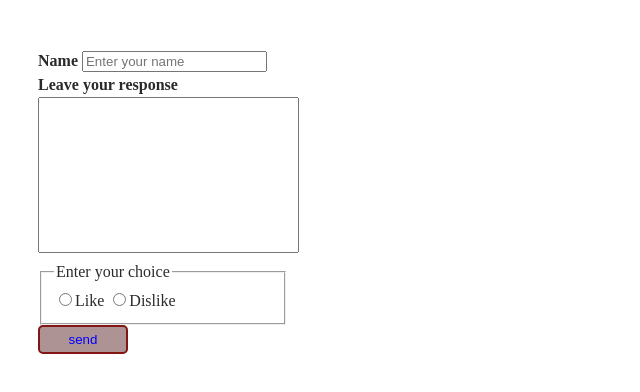
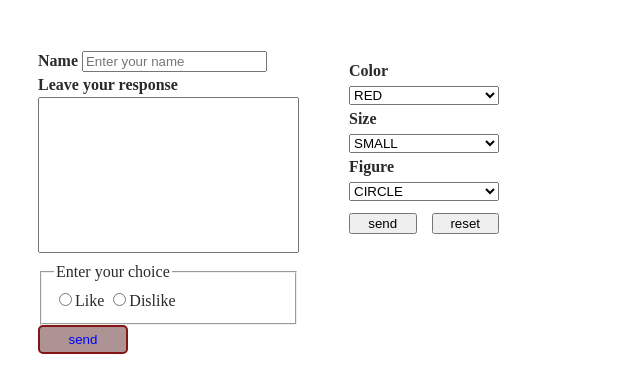
Before and after one commit to anrisanches/TRY-JS, a website built with Parcel: page src/html-8.2.html in a window 1280 px wide. Shown: the part 104-496 px from the top of the page, without its empty margins (0-640 px from the left). Built offline with nearby package versions, Linux system fonts and the light colour scheme.

Commit message:
select form

```diff
--- a/package.json
+++ b/package.json
@@ -4,8 +4,8 @@
   "main": "index.js",
   "source": "src/index.html",
   "scripts": {
-    "dev": "parcel src/*.html --open",
-    "build": "parcel build src/*.html --public-url /TRY-JS/"
+    "dev": "parcel --port 1144 src/*.html --open",
+    "build": "parcel build src/*.html --public-url /TRY-JS"
   },
   "repository": {
     "type": "git",
--- a/src/JS/lessons-8.2.js
+++ b/src/JS/lessons-8.2.js
@@ -130,8 +130,6 @@ function fillEntryField() {
 
     const parseUserData = JSON.parse(getDataLocalStorage);
 
-    console.log(parseUserData);
-
     if (getDataLocalStorage) {
         refs.input.value = parseUserData?.name;
 
@@ -141,5 +139,57 @@ function fillEntryField() {
 
 fillEntryField();
 
-const arr = [1, 2, 33, [54, 67, 87, [102, 203], 55, 57]];
-console.log(arr.flat(Infinity));
+// const arr = [1, 2, 33, [54, 67, 87, [102, 203], 55, 57]];
+// console.log(arr.flat(Infinity));
+
+const formSelect = document.querySelector('.form-select');
+
+initForm();
+
+formSelect.addEventListener('submit', onFormSelectSubmit);
+formSelect.addEventListener('change', onFormSelectChange);
+
+function onFormSelectSubmit(evt) {
+    evt.preventDefault();
+
+    const targetEl = evt.target.elements;
+
+    const formDataSelect = new FormData(formSelect);
+
+    formDataSelect.forEach((value, key) => {
+        console.log('key - ', key, 'value - ', value);
+    });
+
+    // const formData = new FormData(evt.currentTarget);
+
+    // formData.forEach((value, key) => {
+    //     console.log('key - ', key, 'value - ', value);
+    // });
+}
+
+function onFormSelectChange(evt) {
+    let parsedFilters = localStorage.getItem('selectedFilter');
+
+    parsedFilters = parsedFilters ? JSON.parse(parsedFilters) : {};
+
+    parsedFilters[evt.target.name] = evt.target.value;
+
+    if (parsedFilters) {
+        localStorage.setItem('selectedFilter', JSON.stringify(parsedFilters));
+    }
+
+    console.log(parsedFilters);
+}
+
+function initForm() {
+    let parsedFilters = localStorage.getItem('selectedFilter');
+
+    if (parsedFilters) {
+        parsedFilters = JSON.parse(parsedFilters);
+    }
+
+    Object.entries(parsedFilters).forEach(([key, value]) => {
+        formSelect.elements[key].value = value;
+        console.log(key, value);
+    });
+}
--- a/src/css/lessons-8.2.css
+++ b/src/css/lessons-8.2.css
@@ -10,6 +10,7 @@ body {
 .package{
     width: 250px;
     padding: 30px;
+    display: flex;
 }
 
 .form__textarea{
@@ -33,3 +34,26 @@ body {
     background-color: #ad9393;
     color: blue;
 }
+
+.form-select{
+    margin-left: 50px;
+}
+
+.form__select{
+    width: 150px;
+}
+
+.wrapper{
+    width: 150px;
+    margin-top: 10px;
+}
+
+.wrapper-btn{
+    display: flex;
+    align-items: center;
+    justify-content: space-between;
+}
+
+.form-wrapper__btn{
+    width: 45%;
+}
--- a/src/html-8.2.html
+++ b/src/html-8.2.html
@@ -58,6 +58,42 @@
 
                 <button type="submit" class="form__button">send</button>
             </form>
+
+            <form class="form-select">
+                <div class="wrapper">
+                    <label class="form-select_label"
+                        ><b>Color</b>
+                        <select class="form__select" name="color">
+                            <option value="red">RED</option>
+                            <option value="blue">BLUE</option>
+                            <option value="green">GREEN</option>
+                        </select>
+                    </label>
+
+                    <label class="form-select_label">
+                        <b>Size</b>
+                        <select class="form__select" name="size">
+                            <option value="small">SMALL</option>
+                            <option value="middle">MIDDLE</option>
+                            <option value="large">LARGE</option>
+                        </select>
+                    </label>
+
+                    <label class="form-select_label">
+                        <b>Figure</b>
+                        <select class="form__select" name="figure">
+                            <option value="circle">CIRCLE</option>
+                            <option value="square">SQUARE</option>
+                            <option value="triangle ">TRIANGLE</option>
+                        </select>
+                    </label>
+                </div>
+
+                <div class="wrapper wrapper-btn">
+                    <button class="form-wrapper__btn" type="submit">send</button>
+                    <button class="form-wrapper__btn" type="reset">reset</button>
+                </div>
+            </form>
         </div>
     </body>
 </html>
```
Also changed, not shown: src/index.html (+1 -1 lines).
